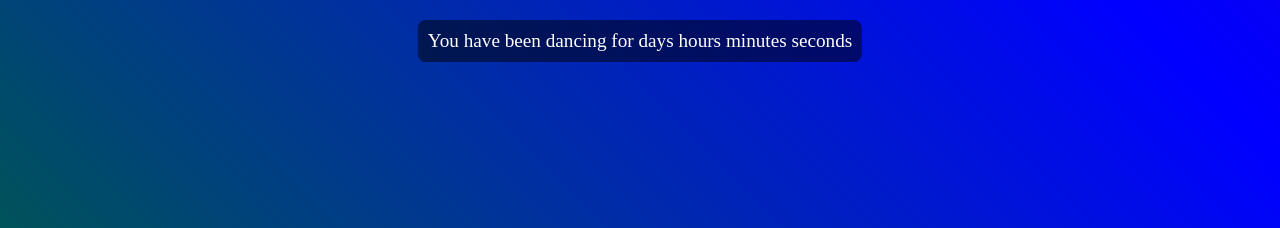
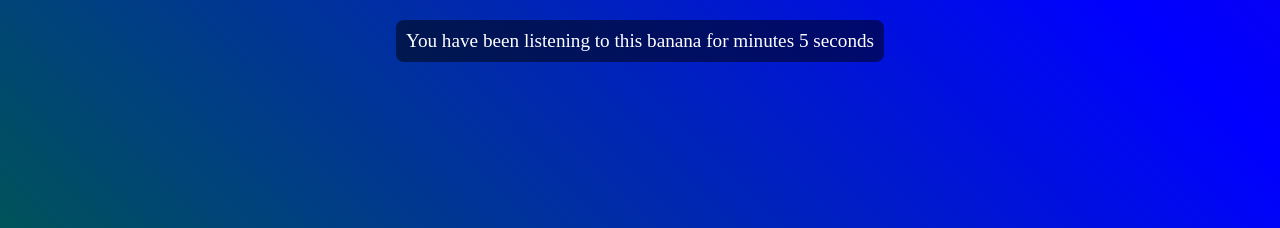
Before and after one commit to LordMozart/dance, a plain HTML site: page index.html in a window 1280 px wide. Shown: the top 228 px of the page. Drawn offline with Linux system fonts and the light colour scheme.

Commit message:
Update index.html

```diff
--- a/index.html
+++ b/index.html
@@ -3,7 +3,7 @@
 <head>
     <meta charset="UTF-8">
     <meta name="viewport" content="width=device-width, initial-scale=1.0">
-    <title>Rainbow Background with Centered GIF</title>
+    <title>Rainbow Background with Centered GIF and Live Counter</title>
     <style>
         html, body {
             height: 100%;
@@ -57,6 +57,7 @@
             background-color: rgba(0, 0, 0, 0.5); /* Semi-transparent background for readability */
             padding: 10px;
             border-radius: 8px;
+            text-align: center;
         }
     </style>
 </head>
@@ -69,27 +70,36 @@
     </audio>
 
     <div class="counter" id="counter">
-        You have been dancing for <span id="days">0</span> days <span id="hours">0</span> hours <span id="minutes">0</span> minutes <span id="seconds">0</span> seconds
+        You have been listening to this banana for <span id="minutes">0</span> minutes <span id="seconds">0</span> seconds
     </div>
 
     <script>
         function updateCounter() {
             const startTime = new Date();
-            const now = new Date();
-            const elapsed = Math.floor((now - startTime) / 1000); // Time in seconds
+            const audioStartTime = new Date(); // Time when audio starts playing
 
-            const days = Math.floor(elapsed / (60 * 60 * 24));
-            const hours = Math.floor((elapsed % (60 * 60 * 24)) / (60 * 60));
-            const minutes = Math.floor((elapsed % (60 * 60)) / 60);
-            const seconds = elapsed % 60;
+            function formatTime(ms) {
+                const seconds = Math.floor(ms / 1000);
+                const minutes = Math.floor(seconds / 60);
+                const remainingSeconds = seconds % 60;
 
-            document.getElementById('days').textContent = days > 0 ? days : '';
-            document.getElementById('hours').textContent = hours > 0 || days > 0 ? hours : '';
-            document.getElementById('minutes').textContent = minutes > 0 || hours > 0 || days > 0 ? minutes : '';
-            document.getElementById('seconds').textContent = seconds > 0 || minutes > 0 || hours > 0 || days > 0 ? seconds : '';
+                return {
+                    minutes: minutes > 0 ? minutes : null,
+                    seconds: remainingSeconds > 0 ? remainingSeconds : null
+                };
+            }
+
+            setInterval(() => {
+                const now = new Date();
+                const elapsed = now - audioStartTime; // Time in milliseconds
+                const { minutes, seconds } = formatTime(elapsed);
+
+                document.getElementById('minutes').textContent = minutes !== null ? minutes : '';
+                document.getElementById('seconds').textContent = seconds !== null ? seconds : '';
+            }, 1000); // Update counter every second
         }
 
-        setInterval(updateCounter, 1000); // Update counter every second
+        updateCounter(); // Start the counter update
     </script>
 </body>
 </html>
```
